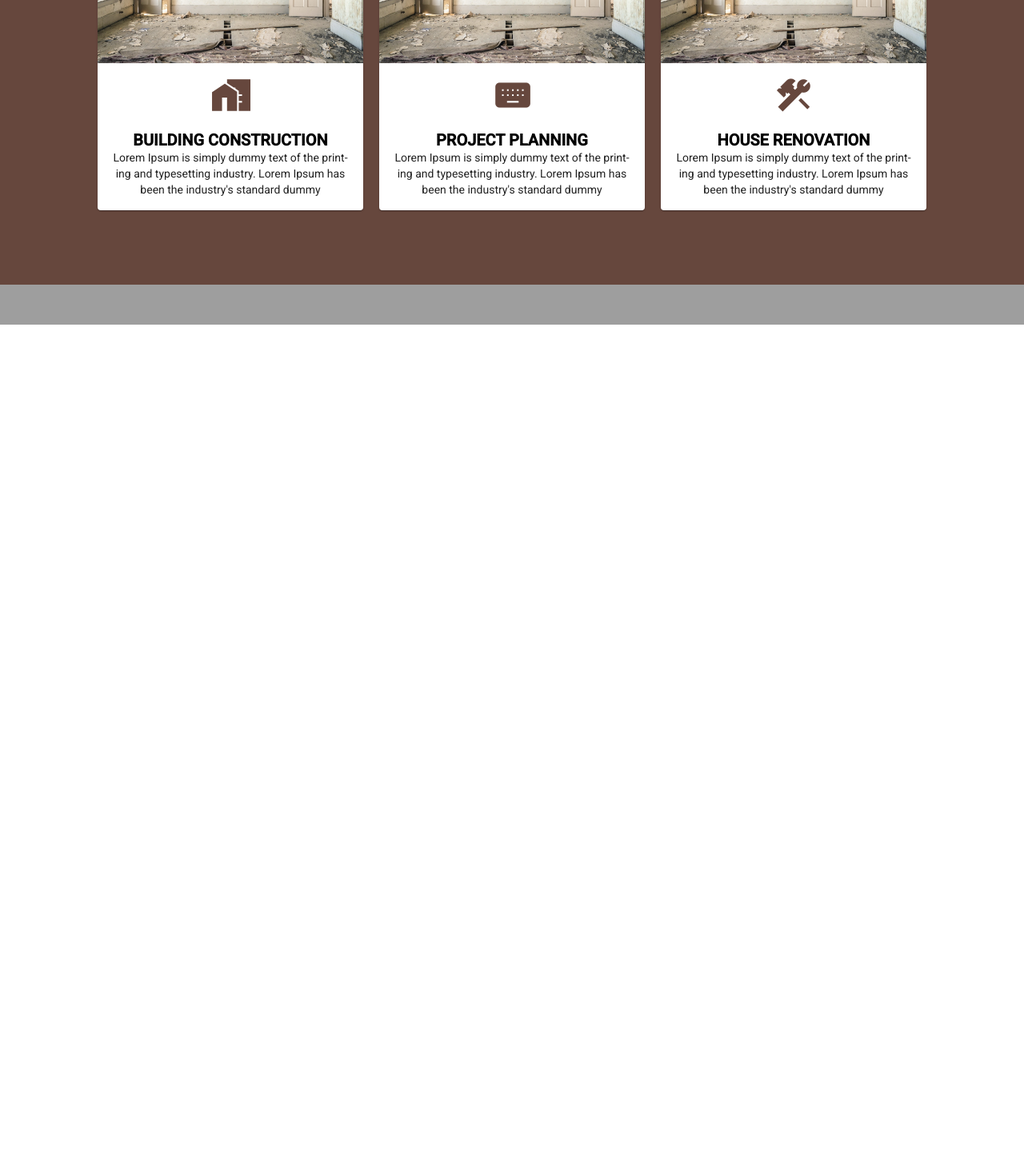
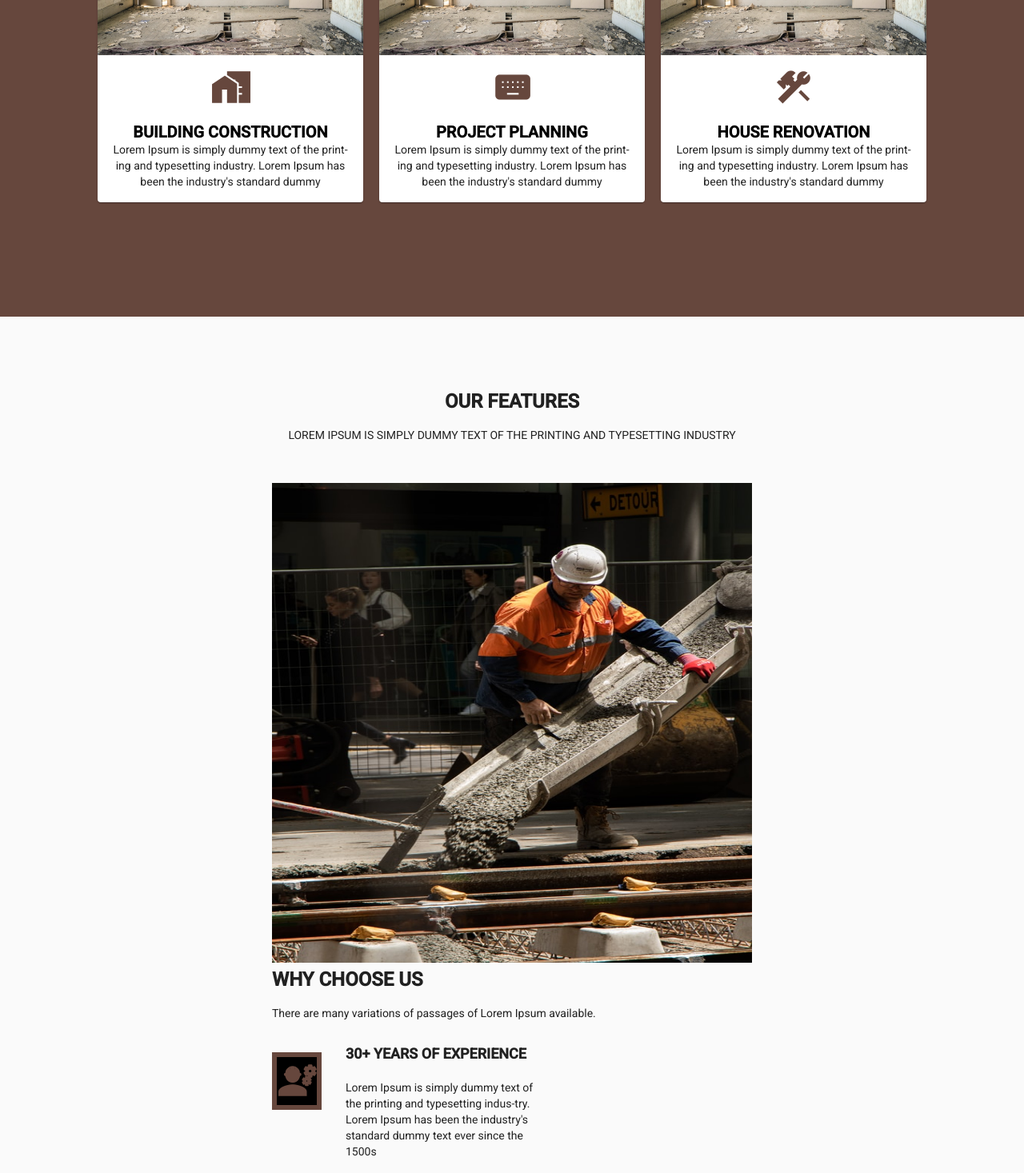
Before and after one commit to adnanaheer/angular-material-sample, an Angular app: page / in a window 1280 px wide. Shown: the part 1330-2797 px from the top of the page at 80% size. Before the commit the page ends 1736 px from the top, so only its background shows below. Built offline with nearby package versions, Linux system fonts and the light colour scheme; grey boxes are pictures that could not be loaded; what @ngmodule/material-carousel would draw is missing.

Commit message:
done section our feature

```diff
--- a/src/app/home/home.component.css
+++ b/src/app/home/home.component.css
@@ -18,12 +18,13 @@
   font-weight: 900;
   padding-bottom: 20px;
   color: #66473d;
+
 }
 
 .about {
-  margin: 80px;
+  margin: 50px;
   display: flex;
-  justify-content: center;
+  justify-content: space-evenly;
   flex-direction: row;
   flex-wrap: wrap;
 
@@ -70,10 +71,11 @@ button:hover {
   flex-direction: column;
   justify-content: center;
   background-color: #66473d;
-  height: 700px;
+  height: 800px;
 }
 .cardp{
   text-align: center;
+
 }
 .cardimg{
   display: flex;
@@ -104,6 +106,20 @@ a:hover{
 
 }
 
+.icon-image-preview{
+  background-color: black;
+  border: 6px solid;
+  margin-right: 30px;
+  margin-top: 14px;
+}
+.ourh1{
+  font-weight: 600;
+  font-size: 18px;
+}
+/* :host::ng-deep.icons.{
+
+} */
+
 
 footer {
   height: 50px;
--- a/src/app/home/home.component.html
+++ b/src/app/home/home.component.html
@@ -8,7 +8,7 @@
 
 <div class="main">
   <div class="mainin">
-    <div><span _ngcontent-ior-c19="" class="material-icons icon-image-preview">home</span></div>
+    <div><span _ngcontent-ior-c19="" class="material-icons">home</span></div>
     <div>
       <h1>Professional Builde</h1>
     </div>
@@ -17,7 +17,7 @@
     </div>
   </div>
   <div class="mainin">
-    <div><span _ngcontent-ior-c19="" class="material-icons icon-image-preview">border_clear</span></div>
+    <div><span _ngcontent-ior-c19="" class="material-icons">border_clear</span></div>
     <div>
       <h1>We Deliver Quality</h1>
     </div>
@@ -26,7 +26,7 @@
     </div>
   </div>
   <div class="mainin">
-    <div><span _ngcontent-bfm-c19="" class="material-icons icon-image-preview">access_time</span></div>
+    <div><span _ngcontent-bfm-c19="" class="material-icons">access_time</span></div>
     <div>
       <h1>Always On Time</h1>
     </div>
@@ -35,7 +35,7 @@
     </div>
   </div>
   <div class="mainin">
-    <div><span _ngcontent-bfm-c19="" class="material-icons icon-image-preview">thumb_up_alt</span></div>
+    <div><span _ngcontent-bfm-c19="" class="material-icons">thumb_up_alt</span></div>
     <div>
       <h1>We Are Pasionate</h1>
     </div>
@@ -69,7 +69,7 @@
   <div class="cardimg">
     <mat-card class="example-card">
       <img style="height: 250px;" mat-card-image src="./assets/15.jpg" alt="">
-      <span _ngcontent-teu-c19="" class="material-icons icon-image-preview">home_work</span>
+      <span _ngcontent-teu-c19="" class="material-icons">home_work</span>
       <mat-card-content>
         <a href="#">BUILDING CONSTRUCTION</a>
         <p>Lorem Ipsum is simply dummy text of the print-ing and typesetting industry. Lorem Ipsum has been the industry's standard dummy</p>
@@ -77,7 +77,7 @@
     </mat-card>
     <mat-card class="example-card">
       <img style="height: 250px;" mat-card-image src="./assets/15.jpg" alt="">
-      <span _ngcontent-jpn-c19="" class="material-icons icon-image-preview">keyboard</span>
+      <span _ngcontent-jpn-c19="" class="material-icons">keyboard</span>
       <mat-card-content>
         <a href="#">PROJECT PLANNING</a>
         <p>Lorem Ipsum is simply dummy text of the print-ing and typesetting industry. Lorem Ipsum has been the industry's standard dummy</p>
@@ -85,7 +85,7 @@
     </mat-card>
     <mat-card class="example-card">
       <img style="height: 250px;" mat-card-image src="./assets/15.jpg" alt="">
-      <span _ngcontent-jpn-c19="" class="material-icons icon-image-preview">construction</span>
+      <span _ngcontent-jpn-c19="" class="material-icons">construction</span>
       <mat-card-content>
         <a href="#">HOUSE RENOVATION</a>
         <p>Lorem Ipsum is simply dummy text of the print-ing and typesetting industry. Lorem Ipsum has been the industry's standard dummy</p>
@@ -94,263 +94,43 @@
   </div>
 </div>
 
+<h1 style="text-align: center;padding-top: 90px;font-weight: 700;">OUR FEATURES</h1>
+<p style="text-align: center;">LOREM IPSUM IS SIMPLY DUMMY TEXT OF THE PRINTING AND TYPESETTING INDUSTRY</p>
+<div class="about">
+  <div>
+    <img src="./assets/20.jpg" style="height:600px;width: 600px;" alt="">
+  </div>
+  <div style="width: 600px;">
 
+      <h1 style="font-weight: 800;font-size: 70;">WHY CHOOSE US</h1>
+      <p>There are many variations of passages of Lorem Ipsum available.</p>
 
-<!-- <h1>Ongoing Projects</h1>
-<div class="matcard bg">
-  <mat-card class="example-card">
-    <img style="height: 250px;" mat-card-image src="./assets/1.jpg" alt="Photo of a Shiba Inu">
-    <mat-card-content>
-      <p>
-        The Shiba Inu is the smallest of the six original and distinct spitz breeds of dog from Japan.
-      </p>
-    </mat-card-content>
-    <mat-card-actions>
+    <div style="display: flex;margin-bottom: 30px;margin-top: 25px;">
+      <div><span _ngcontent-eju-c19="" style="height: 50px;padding-top: 5px;padding-bottom: 5px;" class="material-icons icon-image-preview">engineering</span></div>
+      <div style="width: 250px;">
+        <div><h2 class="ourh1">	30+ YEARS OF EXPERIENCE</h2></div>
+        <div><p>Lorem Ipsum is simply dummy text of the printing and typesetting indus-try. Lorem Ipsum has been the industry's standard dummy text ever since the 1500s</p></div>
+      </div>
+    </div>
 
-      <button mat-button class="butt">LIKE</button>
-      <button mat-button class="butt">SHARE</button>
+    <div style="display: flex; margin-bottom: 30px;">
+      <div><span _ngcontent-eju-c19="" style="height: 50px;padding-top: 5px;padding-bottom: 5px;" class="material-icons icon-image-preview">create</span></div>
+      <div  style="width: 250px;">
+        <div><h2 class="ourh1">	QUALIFIED EXPERTS</h2></div>
+        <div><p>Lorem Ipsum is simply dummy text of the printing and typesetting indus-try. Lorem Ipsum has been the industry's standard dummy text ever since the 1500s</p></div>
+      </div>
+    </div>
 
-    </mat-card-actions>
-  </mat-card>
-  <mat-card class="example-card">
-    <img style="height: 250px;" mat-card-image src="./assets/7.jpg" alt="Photo of a Shiba Inu">
-    <mat-card-content>
-      <p>
-        The Shiba Inu is the smallest of the six original and distinct spitz breeds of dog from Japan.
-      </p>
-    </mat-card-content>
-    <mat-card-actions>
+    <div style="display: flex;">
+      <div><span _ngcontent-eju-c19="" style="height: 50px;padding-top: 5px;padding-bottom: 5px;" class="material-icons icon-image-preview">people</span></div>
+      <div style="width: 250px;">
+        <div><h2 class="ourh1">	BEST CUSTOMER SERVICES</h2></div>
+        <div><p>Lorem Ipsum is simply dummy text of the printing and typesetting indus-try. Lorem Ipsum has been the industry's standard dummy text ever since the 1500s</p></div>
+      </div>
+    </div>
+  </div>
+</div>
 
-      <button mat-button class="butt">LIKE</button>
-      <button mat-button class="butt">SHARE</button>
-
-    </mat-card-actions>
-  </mat-card>
-  <mat-card class="example-card">
-    <img style="height: 250px;" mat-card-image src="./assets/8.jpg" alt="Photo of a Shiba Inu">
-    <mat-card-content>
-      <p>
-        The Shiba Inu is the smallest of the six original and distinct spitz breeds of dog from Japan.
-      </p>
-    </mat-card-content>
-    <mat-card-actions>
-
-      <button mat-button class="butt">LIKE</button>
-      <button mat-button class="butt">SHARE</button>
-
-    </mat-card-actions>
-  </mat-card>
-  <mat-card class="example-card">
-    <img style="height: 250px;" mat-card-image src="./assets/9.jpg" alt="Photo of a Shiba Inu">
-    <mat-card-content>
-      <p>
-        The Shiba Inu is the smallest of the six original and distinct spitz breeds of dog from Japan.
-      </p>
-    </mat-card-content>
-    <mat-card-actions>
-
-      <button mat-button class="butt">LIKE</button>
-      <button mat-button class="butt">SHARE</button>
-
-    </mat-card-actions>
-  </mat-card>
-  <mat-card class="example-card">
-    <img style="height: 250px;" mat-card-image src="./assets/10.jpg" alt="Photo of a Shiba Inu">
-    <mat-card-content>
-      <p>
-        The Shiba Inu is the smallest of the six original and distinct spitz breeds of dog from Japan.
-      </p>
-    </mat-card-content>
-    <mat-card-actions>
-
-      <button mat-button class="butt">LIKE</button>
-      <button mat-button class="butt">SHARE</button>
-
-    </mat-card-actions>
-  </mat-card>
-  <mat-card class="example-card">
-    <img style="height: 250px;" mat-card-image src="./assets/11.jpg" alt="Photo of a Shiba Inu">
-    <mat-card-content>
-      <p>
-        The Shiba Inu is the smallest of the six original and distinct spitz breeds of dog from Japan.
-      </p>
-    </mat-card-content>
-    <mat-card-actions>
-
-      <button mat-button class="butt">LIKE</button>
-      <button mat-button class="butt">SHARE</button>
-
-    </mat-card-actions>
-  </mat-card>
-  <mat-card class="example-card">
-    <img style="height: 250px;" mat-card-image src="./assets/12.jpg" alt="Photo of a Shiba Inu">
-    <mat-card-content>
-      <p>
-        The Shiba Inu is the smallest of the six original and distinct spitz breeds of dog from Japan.
-      </p>
-    </mat-card-content>
-    <mat-card-actions>
-
-      <button mat-button class="butt">LIKE</button>
-      <button mat-button class="butt">SHARE</button>
-
-    </mat-card-actions>
-  </mat-card>
-  <mat-card class="example-card">
-    <img style="height: 250px;" mat-card-image src="./assets/13.jpg" alt="Photo of a Shiba Inu">
-    <mat-card-content>
-      <p>
-        The Shiba Inu is the smallest of the six original and distinct spitz breeds of dog from Japan.
-      </p>
-    </mat-card-content>
-    <mat-card-actions>
-
-      <button mat-button class="butt">LIKE</button>
-      <button mat-button class="butt">SHARE</button>
-
-    </mat-card-actions>
-  </mat-card>
-  <mat-card class="example-card">
-    <img style="height: 250px;" mat-card-image src="./assets/14.jpg" alt="Photo of a Shiba Inu">
-    <mat-card-content>
-      <p>
-        The Shiba Inu is the smallest of the six original and distinct spitz breeds of dog from Japan.
-      </p>
-    </mat-card-content>
-    <mat-card-actions>
-
-      <button mat-button class="butt">LIKE</button>
-      <button mat-button class="butt">SHARE</button>
-
-    </mat-card-actions>
-  </mat-card>
-  <mat-card class="example-card">
-    <img style="height: 250px;" mat-card-image src="./assets/15.jpg" alt="Photo of a Shiba Inu">
-    <mat-card-content>
-      <p>
-        The Shiba Inu is the smallest of the six original and distinct spitz breeds of dog from Japan.
-      </p>
-    </mat-card-content>
-    <mat-card-actions>
-
-      <button mat-button class="butt">LIKE</button>
-      <button mat-button class="butt">SHARE</button>
-
-    </mat-card-actions>
-  </mat-card>
-  <mat-card class="example-card">
-    <img style="height: 250px;" mat-card-image src="./assets/16.jpg" alt="Photo of a Shiba Inu">
-    <mat-card-content>
-      <p>
-        The Shiba Inu is the smallest of the six original and distinct spitz breeds of dog from Japan.
-      </p>
-    </mat-card-content>
-    <mat-card-actions>
-
-      <button mat-button class="butt">LIKE</button>
-      <button mat-button class="butt">SHARE</button>
-
-    </mat-card-actions>
-  </mat-card>
-  <mat-card class="example-card">
-    <img style="height: 250px;" mat-card-image src="./assets/17.jpg" alt="Photo of a Shiba Inu">
-    <mat-card-content>
-      <p>
-        The Shiba Inu is the smallest of the six original and distinct spitz breeds of dog from Japan.
-      </p>
-    </mat-card-content>
-    <mat-card-actions>
-
-      <button mat-button class="butt">LIKE</button>
-      <button mat-button class="butt">SHARE</button>
-
-    </mat-card-actions>
-  </mat-card>
-  <mat-card class="example-card">
-    <img style="height: 250px;" mat-card-image src="./assets/18.jpg" alt="Photo of a Shiba Inu">
-    <mat-card-content>
-      <p>
-        The Shiba Inu is the smallest of the six original and distinct spitz breeds of dog from Japan.
-      </p>
-    </mat-card-content>
-    <mat-card-actions>
-
-      <button mat-button class="butt">LIKE</button>
-      <button mat-button class="butt">SHARE</button>
-
-    </mat-card-actions>
-  </mat-card>
-  <mat-card class="example-card">
-    <img style="height: 250px;" mat-card-image src="./assets/19.jpg" alt="Photo of a Shiba Inu">
-    <mat-card-content>
-      <p>
-        The Shiba Inu is the smallest of the six original and distinct spitz breeds of dog from Japan.
-      </p>
-    </mat-card-content>
-    <mat-card-actions>
-
-      <button mat-button class="butt">LIKE</button>
-      <button mat-button class="butt">SHARE</button>
-
-    </mat-card-actions>
-  </mat-card>
-  <mat-card class="example-card">
-    <img style="height:250px;" mat-card-image src="./assets/20.jpg" alt="Photo of a Shiba Inu">
-    <mat-card-content>
-      <p>
-        The Shiba Inu is the smallest of the six original and distinct spitz breeds of dog from Japan.
-      </p>
-    </mat-card-content>
-    <mat-card-actions>
-
-      <button mat-button class="butt">LIKE</button>
-      <button mat-button class="butt">SHARE</button>
-
-    </mat-card-actions>
-  </mat-card>
-  <mat-card class="example-card">
-    <img style="height:250px;" mat-card-image src="./assets/21.jpg" alt="Photo of a Shiba Inu">
-    <mat-card-content>
-      <p>
-        The Shiba Inu is the smallest of the six original and distinct spitz breeds of dog from Japan.
-      </p>
-    </mat-card-content>
-    <mat-card-actions>
-
-      <button mat-button class="butt">LIKE</button>
-      <button mat-button class="butt">SHARE</button>
-
-    </mat-card-actions>
-  </mat-card>
-  <mat-card class="example-card">
-    <img style="height: 250px;" mat-card-image src="./assets/22.jpg" alt="Photo of a Shiba Inu">
-    <mat-card-content>
-      <p>
-        The Shiba Inu is the smallest of the six original and distinct spitz breeds of dog from Japan.
-      </p>
-    </mat-card-content>
-    <mat-card-actions>
-
-      <button mat-button class="butt">LIKE</button>
-      <button mat-button class="butt">SHARE</button>
-
-    </mat-card-actions>
-  </mat-card>
-  <mat-card class="example-card">
-    <img style="height: 250px;" mat-card-image src="./assets/23.jpg" alt="Photo of a Shiba Inu">
-    <mat-card-content>
-      <p>
-        The Shiba Inu is the smallest of the six original and distinct spitz breeds of dog from Japan.
-      </p>
-    </mat-card-content>
-    <mat-card-actions>
-
-      <button mat-button class="butt">LIKE</button>
-      <button mat-button class="butt">SHARE</button>
-
-    </mat-card-actions>
-  </mat-card>
-</div> -->
 
 <footer>
 
```
